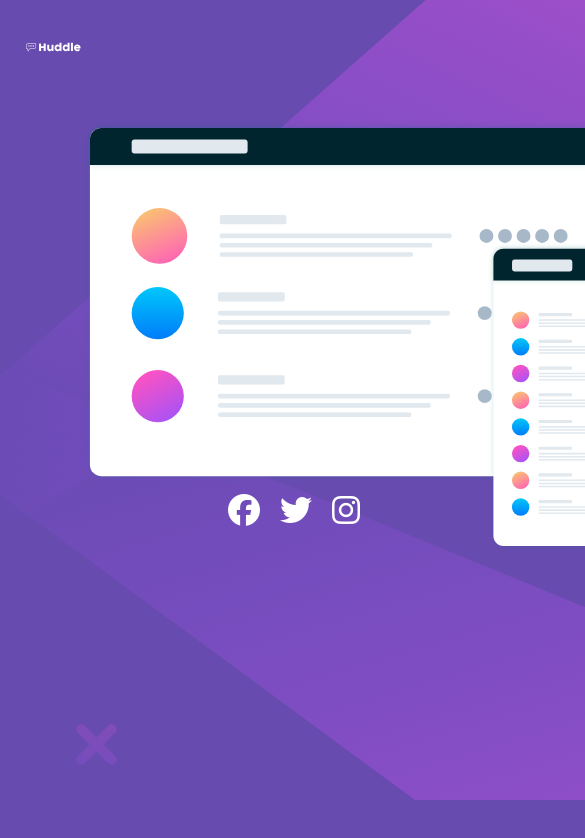
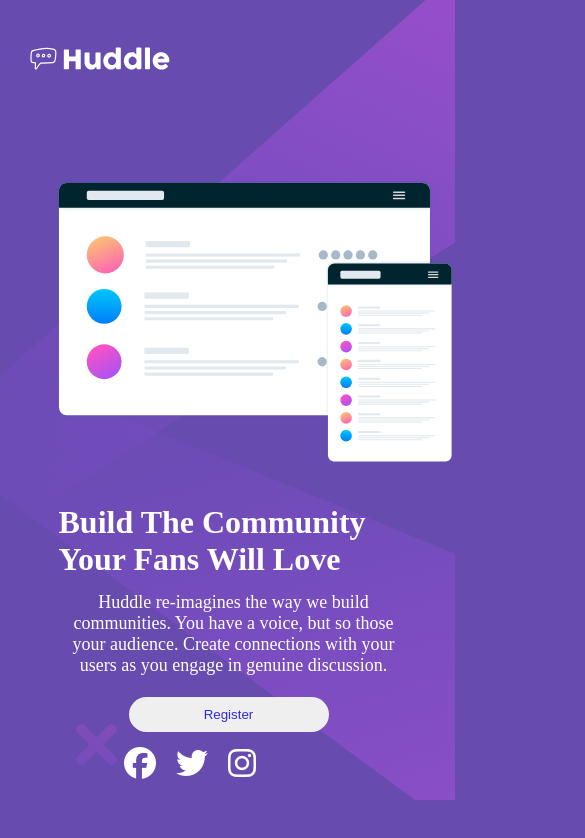
Before and after one commit to falloumacbook/Huddle-landing-page, a plain HTML site: page index.html in a window 390 px wide. Shown: the top 838 px of the page, 585 px wide, since content can reach past the window. Drawn offline with Linux system fonts and the light colour scheme.

Commit message:
Update style.css

```diff
--- a/style.css
+++ b/style.css
@@ -20,7 +20,6 @@ body {
 .container {
 	width: 1100px;
 	height: 400px;
-	position: rela;
 }
 
 .logo img {
@@ -53,6 +52,7 @@ body {
 }
 
 .Btn {
+	color: rgb(43, 43, 230);
 	margin-top: 6%;
 	width: 150px;
 	height: 45px;
@@ -62,7 +62,7 @@ body {
 }
 
 .Btn:hover {
-	font-size: larger;
+	font-size: small;
 	color: white;
 	background-color: hsl(300, 69%, 71%);
 	cursor: pointer;
@@ -86,3 +86,58 @@ body {
 	cursor: pointer;
 	color: hsl(300, 69%, 71%);
 }
+
+@media (max-width: 600px) {
+	.container {
+		display: inline;
+		justify-content: center;
+		align-items: center;
+	}
+	.container {
+		width: 600px;
+	}
+	.text {
+		width: 350px;
+		margin-left: 15%;
+	}
+
+	.logo img {
+		width: 150px;
+	}
+
+	.text h1 {
+		margin-top: 10%;
+	}
+
+	.text p {
+		text-align: center;
+		color: #fff;
+	}
+
+	.image-2 img {
+		width: 400px;
+	}
+
+	.fa-brands {
+		margin-bottom: 30px;
+	}
+
+	.Btn {
+		margin-left: 20%;
+	}
+	.Btn {
+		color: rgb(43, 43, 230);
+		margin-top: 6%;
+		width: 200px;
+		height: 35px;
+		padding: 5px;
+		border-radius: 25px;
+		border: none;
+	}
+
+	.media {
+		display: flex;
+		justify-content: center;
+		margin-bottom: 5%;
+	}
+}
```
